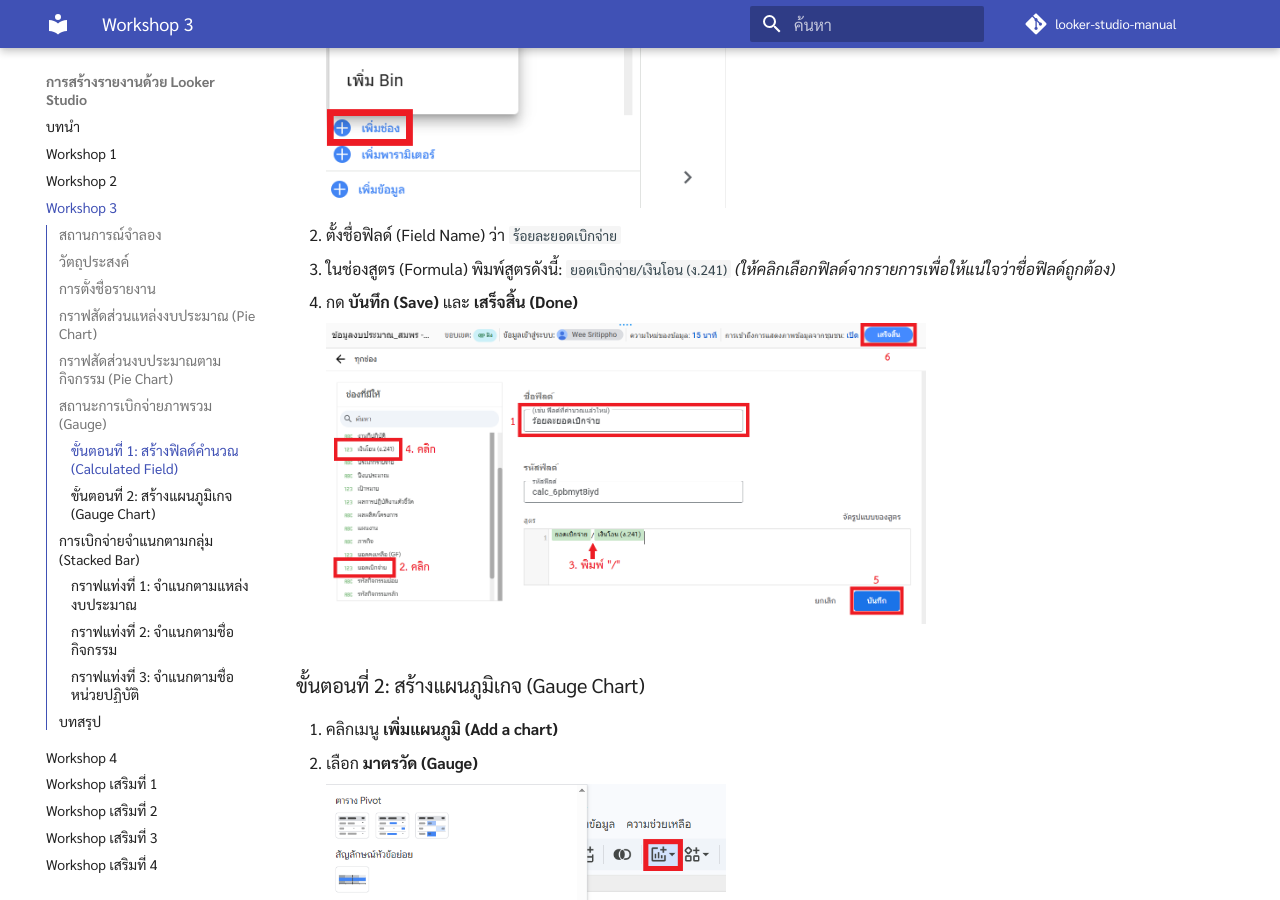
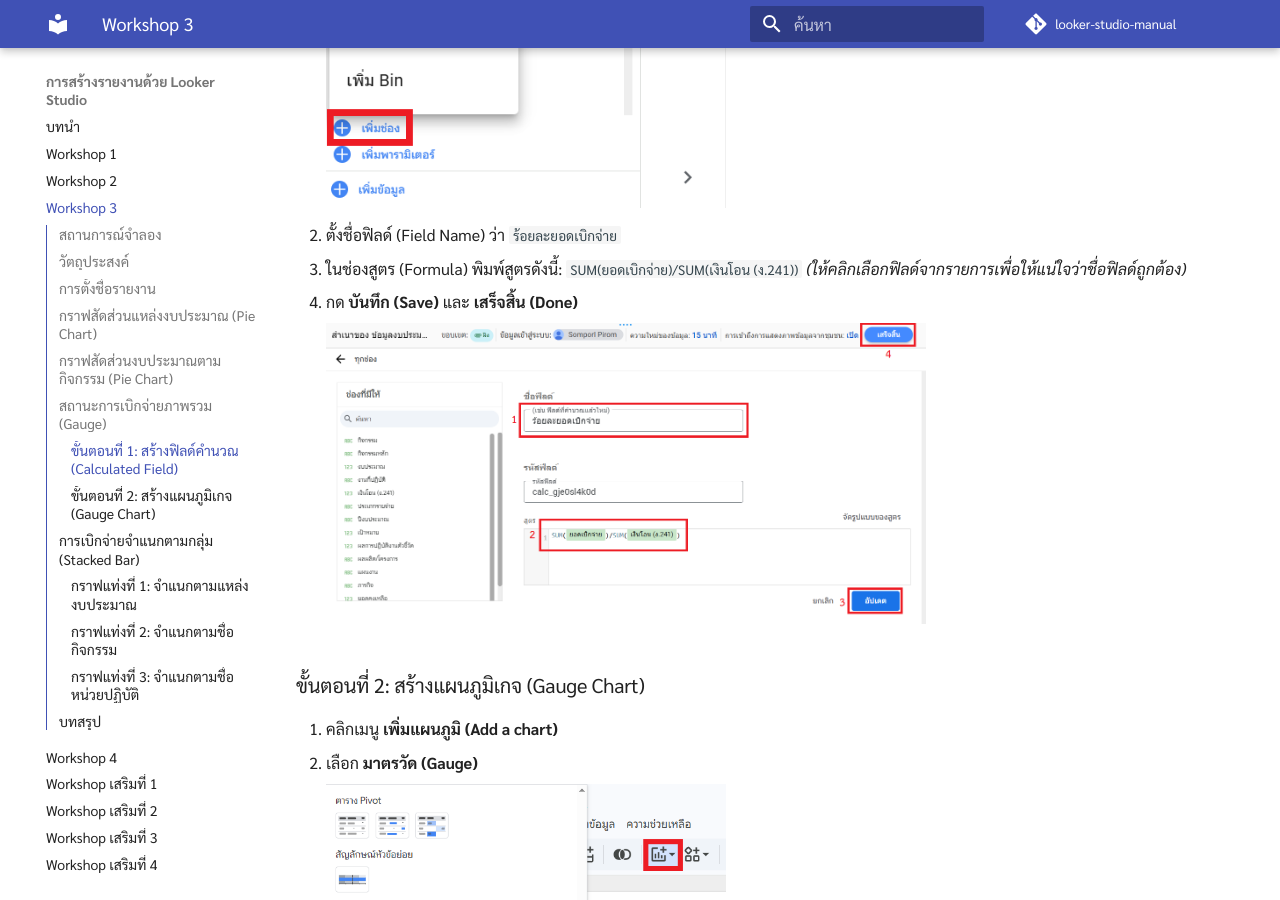
Before and after one commit to weeix/looker-studio-manual, an MkDocs documentation site: the page built from docs/workshop-3.md, in a window 1280 px wide and 900 px high, scrolled down 5282 px. Built offline with MkDocs 1.6.1 and Material for MkDocs 9.7.7, drawn with Linux system fonts in a browser that asks for light colours; comment, search, counter and statistics services are not loaded.

Commit message:
fix incorrect formula

```diff
--- a/docs/workshop-3.md
+++ b/docs/workshop-3.md
@@ -85,7 +85,7 @@
     ![เพิ่มฟิลด์ที่คำนวณแล้ว](img/ws3-s4-1.png){ width="400" }
 
 2. ตั้งชื่อฟิลด์ (Field Name) ว่า `ร้อยละยอดเบิกจ่าย`
-3. ในช่องสูตร (Formula) พิมพ์สูตรดังนี้: `ยอดเบิกจ่าย/เงินโอน (ง.241)`
+3. ในช่องสูตร (Formula) พิมพ์สูตรดังนี้: `SUM(ยอดเบิกจ่าย)/SUM(เงินโอน (ง.241))`
     *(ให้คลิกเลือกฟิลด์จากรายการเพื่อให้แน่ใจว่าชื่อฟิลด์ถูกต้อง)*
 4. กด **บันทึก (Save)** และ **เสร็จสิ้น (Done)**
 
```
Also changed, not shown: docs/img/ws3-s4-2.png.
